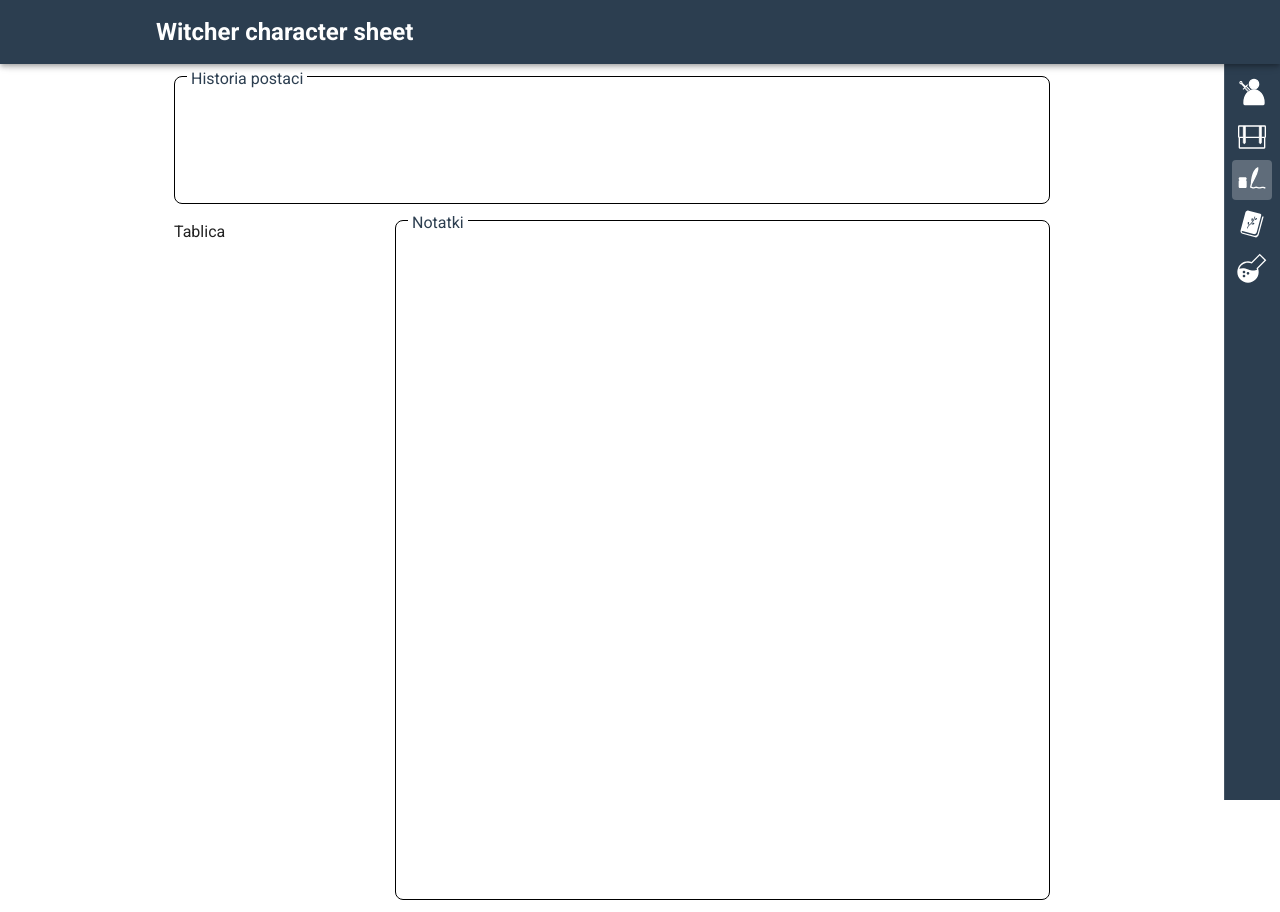
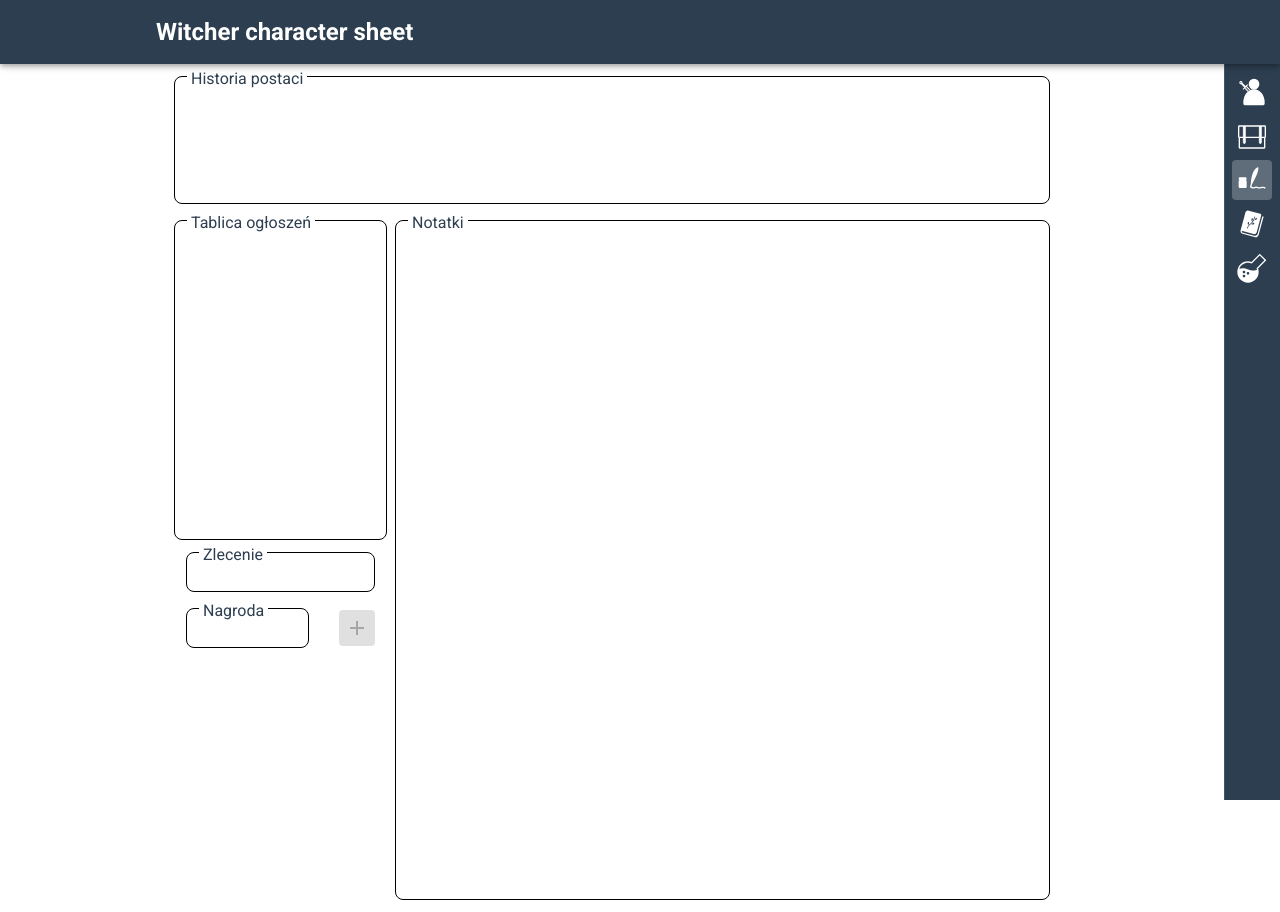
Before and after one commit to DzordzoMen/witcher-character-sheet, a Vue app: page /card/1/notes in a window 1280 px wide. Built offline with nearby package versions, Linux system fonts and the light colour scheme.

Commit message:
- added board items list - added form to create new board item - added methods to change board item done property

```diff
--- a/src/views/Notes.vue
+++ b/src/views/Notes.vue
@@ -16,8 +16,75 @@
           </base-field>
         </v-col>
 
-        <v-col cols="12" md="3">
-          Tablica
+        <v-col cols="12" md="3" class="pb-3">
+          <base-field>
+            <template #label>
+              Tablica ogłoszeń
+            </template>
+
+            <div class="board">
+              <template v-for="(item, index) in witcherBoard">
+                <div :key="index" class="pa-2">
+                  <v-checkbox
+                    v-model="item.done"
+                    @change="(val) => setItemIsDone(index, val)"
+                    hide-details
+                    class="ma-0 pa-0"
+                  >
+                    <template #label>
+                      <div class="grey--text text--darken-4 body-2 board__item">
+                        <span class="board__item__name">
+                          {{ item.name }}
+                        </span>
+                        <span class="board__item__reward">
+                          {{ item.reward }}
+                        </span>
+                      </div>
+                    </template>
+                  </v-checkbox>
+                </div>
+              </template>
+            </div>
+          </base-field>
+
+          <v-col cols="12">
+            <v-row dense align="center">
+              <v-col
+                cols="5"
+                md="12"
+                class="pb-md-3"
+              >
+                <base-field v-model="newItemName">
+                  <template #label>
+                    Zlecenie
+                  </template>
+                </base-field>
+              </v-col>
+
+              <v-col cols="5" md="8">
+                <base-field
+                  v-model="newItemReward"
+                  inputType="number"
+                >
+                  <template #label>
+                    Nagroda
+                  </template>
+                </base-field>
+              </v-col>
+
+              <v-col cols="2" md="4" class="d-flex justify-end align-center">
+                <v-btn
+                  color="primary"
+                  class="pa-0"
+                  :disabled="!newItemName"
+                  @click="addNewBoardItem()"
+                  style="min-height: 24px; min-width: 36px;"
+                >
+                  <plus-icon />
+                </v-btn>
+              </v-col>
+            </v-row>
+          </v-col>
         </v-col>
         <v-col cols="12" md="9">
           <base-field v-model="witcherNotes">
@@ -41,13 +108,19 @@
 <script>
 import LoadingScreen from '../components/LoadingScreen.vue';
 import BaseField from '../components/base/Field.vue';
+import PlusIcon from '../components/Icons/PlusIcon.vue';
 
 export default {
   name: 'Notes',
   components: {
     LoadingScreen,
     BaseField,
+    PlusIcon,
   },
+  data: () => ({
+    newItemName: null,
+    newItemReward: null,
+  }),
   computed: {
     history: {
       get() {
@@ -56,6 +129,9 @@ export default {
       set(val) {
         this.$store.dispatch('WitcherInfo/UPDATE_WITCHER_HISTORY', val);
       },
+    },
+    witcherBoard() {
+      return this.$store.getters['NotesModule/WITCHER_BOARD'];
     },
     witcherNotes: {
       get() {
@@ -66,8 +142,79 @@ export default {
       },
     },
   },
+  methods: {
+    addNewBoardItem() {
+      this.$store.dispatch('NotesModule/ADD_NEW_BOARD_ITEM', {
+        name: this.newItemName,
+        reward: this.newItemReward,
+      });
+
+      this.newItemName = null;
+      this.newItemReward = null;
+    },
+    setItemIsDone(index, value) {
+      this.$store.dispatch('NotesModule/UPDATE_BOARD_ITEM_DONE', {
+        itemId: index,
+        isDone: value,
+      });
+    },
+  },
 };
 </script>
 
 <style lang="scss" scoped>
+.board {
+  height: 300px;
+  overflow-y: auto;
+  margin-top: 14px;
+  margin-bottom: 4px;
+
+  &__item {
+    display: flex;
+    justify-content: space-between;
+    align-items: center;
+    width: 100%;
+
+    &__name {
+      flex-grow: 1;
+      flex-shrink: 0;
+      max-width: 82%;
+    }
+    &__reward {
+      flex-shrink: 1;
+      flex-grow: 0;
+      max-width: 18%;
+    }
+  }
+
+  &::-webkit-scrollbar-track {
+    border-radius: 10px;
+    background-color: #fff;
+  }
+
+  &::-webkit-scrollbar {
+    width: 6px;
+    background-color: #fff;
+  }
+
+  &::-webkit-scrollbar-thumb {
+    border-radius: 10px;
+    -webkit-box-shadow: inset 0 0 6px rgba(0, 0, 0, 0.3);
+    box-shadow: inset 0 0 6px rgba(0, 0, 0, 0.3);
+    background-color: #2c3e50;
+  }
+}
+
+@media (min-width: 1264px) {
+  .board {
+    &__item {
+      &__name {
+        max-width: 75%;
+      }
+      &__reward {
+        max-width: 25%;
+      }
+    }
+  }
+}
 </style>
```
